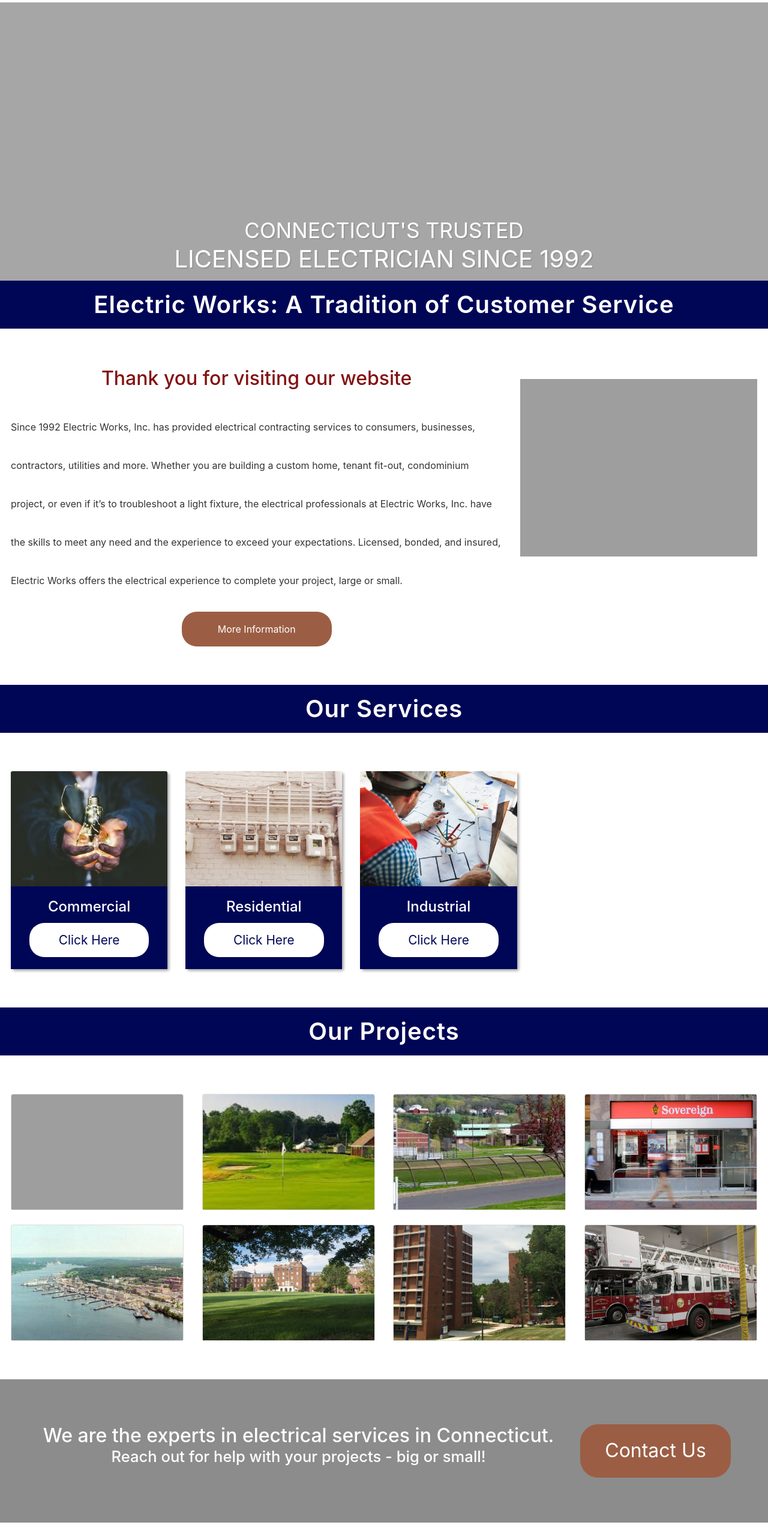
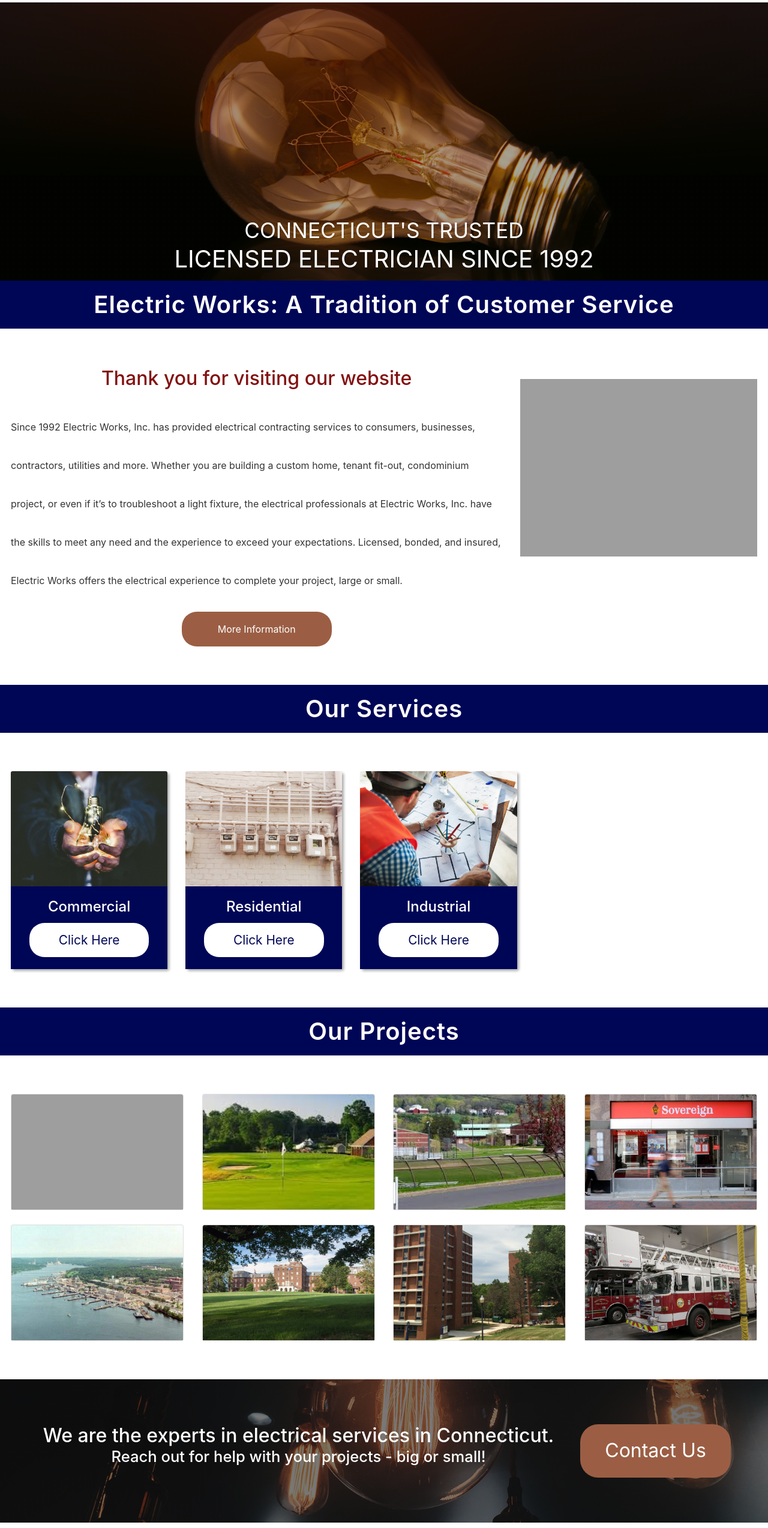
Before and after one commit to akovacs6194/electric-works, a website: page index.html in a window 1280 px wide. Shown: the part 252-2800 px from the top of the page at 60% size. Drawn offline with nearby package versions, Linux system fonts and the light colour scheme; the site is published under a folder, as on GitHub Pages, so addresses that start at the root find nothing; files whose address does not match are found by name.

Commit message:
More adjustments for demo

```diff
--- a/app/assets/styles/modules/_hero.css
+++ b/app/assets/styles/modules/_hero.css
@@ -1,8 +1,7 @@
 .hero{
 	position: relative;
 	overflow: hidden;
-	background: linear-gradient(to bottom, rgba(0, 0, 0, .35), rgba(0, 0, 0, .35)), url("app/assets/images/hero/hero--image-cropped.jpg") no-repeat center;
-	/*CSS Transition: gradually increase then decrease gradient to give appearance of light brightening then dimming */
+	background: linear-gradient(to bottom, rgba(0, 0, 0, .35), rgba(0, 0, 0, .35)), url("./assets/images/hero/hero--image-cropped.jpg") no-repeat center;
     background-size: cover;
     height: 58vh;
 
--- a/app/temp/styles/styles.css
+++ b/app/temp/styles/styles.css
@@ -471,9 +471,8 @@ img {
 .hero{
 	position: relative;
 	overflow: hidden;
-	background: -webkit-gradient(linear, left top, left bottom, from(rgba(0, 0, 0, .35)), to(rgba(0, 0, 0, .35))), url("/assets/images/hero/hero--image-cropped.jpg") no-repeat center;
-	background: linear-gradient(to bottom, rgba(0, 0, 0, .35), rgba(0, 0, 0, .35)), url("/assets/images/hero/hero--image-cropped.jpg") no-repeat center;
-	/*CSS Transition: gradually increase then decrease gradient to give appearance of light brightening then dimming */
+	background: -webkit-gradient(linear, left top, left bottom, from(rgba(0, 0, 0, .35)), to(rgba(0, 0, 0, .35))), url("./assets/images/hero/hero--image-cropped.jpg") no-repeat center;
+	background: linear-gradient(to bottom, rgba(0, 0, 0, .35), rgba(0, 0, 0, .35)), url("./assets/images/hero/hero--image-cropped.jpg") no-repeat center;
     background-size: cover;
     height: 58vh;
 }
@@ -1033,8 +1032,8 @@ a:hover{
 .cta{
 	position: relative;
 	overflow: hidden;
-	background: -webkit-gradient(linear, left top, left bottom, from(rgba(0, 0, 0, .45)), to(rgba(0, 0, 0, .45))), url("/assets/images/cta.jpg") no-repeat center;
-	background: linear-gradient(to bottom, rgba(0, 0, 0, .45), rgba(0, 0, 0, .45)), url("/assets/images/cta.jpg") no-repeat center;
+	background: -webkit-gradient(linear, left top, left bottom, from(rgba(0, 0, 0, .45)), to(rgba(0, 0, 0, .45))), url("app/assets/images/cta.jpg") no-repeat center;
+	background: linear-gradient(to bottom, rgba(0, 0, 0, .45), rgba(0, 0, 0, .45)), url("app/assets/images/cta.jpg") no-repeat center;
     background-size: cover;
 }
 
--- a/index.html
+++ b/index.html
@@ -18,7 +18,7 @@
     <!-- Stylesheet -->
     <link rel="stylesheet" type="text/css" href="app/temp/styles/styles.css">
     <!-- Animate.css -->
-    <link rel="stylesheet" href="animate.css">
+    <link rel="stylesheet" href="app/animate.css">
 </head>
 <body>
 	<!-- Heading, header, and nav -->
```
Also changed, not shown: about.html (+1 -1 lines), services.html (+1 -1 lines), solutions-commercial.html (+1 -1 lines), solutions-industrial.html (+1 -1 lines), solutions-residential.html (+1 -1 lines).
